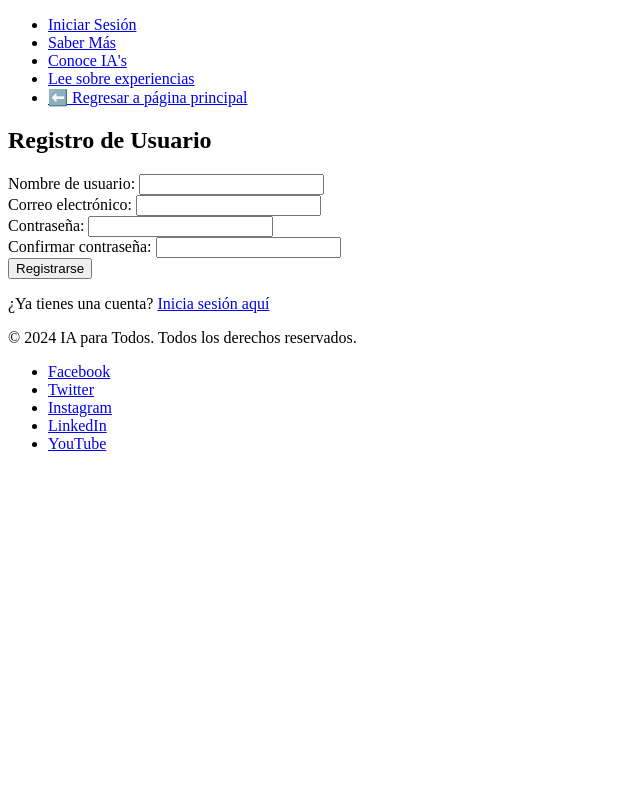
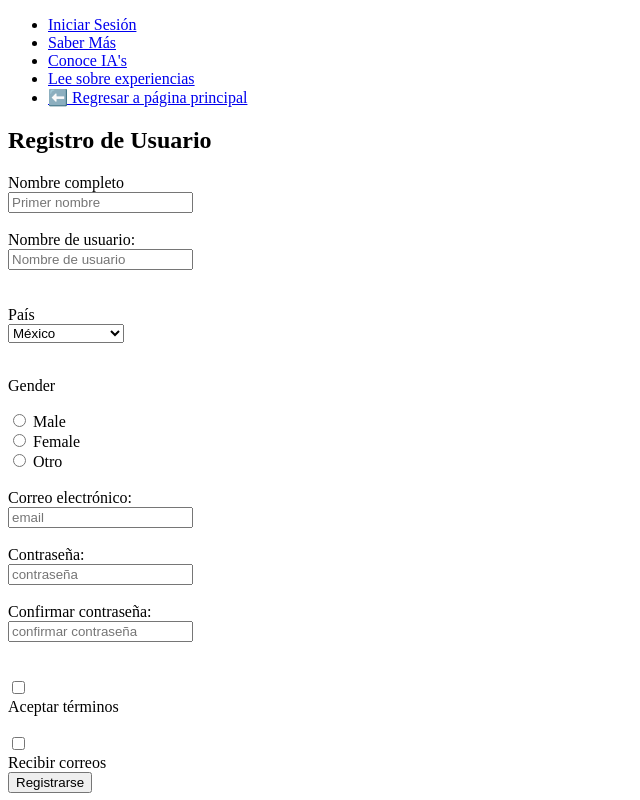
Before and after one commit to mtzl3/IA-PARA-TODOS, a plain HTML site: page pages/registro.html in a window 1280 px wide. Shown: the top 800 px of the page, without its empty margins (0-640 px from the left). Drawn offline with Linux system fonts and the light colour scheme.

Commit message:
actualizacion2_14Nov

```diff
--- a/pages/registro.html
+++ b/pages/registro.html
@@ -9,38 +9,96 @@
 </head>
 <body>
     <!-- Menú de navegación-->
+    <header>
         <nav>
             <ul>
-            <li><a href="./pages/user.html">Iniciar Sesión</a></li>
-            <li><a href="/about">Saber Más</a></li>
-            <li><a href=".pages/ejemplos.html">Conoce IA's</a></li>
-            <li><a href=".pages/experiencias.html">Lee sobre experiencias</a></li>
+                <li><a href="user.html">Iniciar Sesión</a></li>
+                <li><a href="about.html">Saber Más</a></li>
+                <li><a href="ejemplos.html">Conoce IA's</a></li>
+                <li><a href="#">Lee sobre experiencias</a></li>
                 <li><a href="../index.html">⬅️ Regresar a página principal</a></li>
             </ul>
         </nav>
+    </header>
+
     <!--Formulario-->
+    <main>
         <h2>Registro de Usuario</h2>
-    <form action="/register" method="POST">
+         <form>
         <div>
-            <label for="username">Nombre de usuario:</label>
-            <input type="text" id="username" name="username" required>
+            <label for="lbl_name">Nombre completo</label>
+            <br>
+            <input type="text" id="fname" placeholder="Primer nombre">
+        </div>
+        <br>
+        <div>
+            <label for="lbl_username">Nombre de usuario:</label>
+            <br>
+            <input type="text" id="username" placeholder="Nombre de usuario">
+        </div>
+        <br>
+        <br>
+        <div>
+            <label for="lblcountry">País</label>
+            <br>
+            <select>
+                <option value="Omex">México</option>
+                <option value="OEu">Estados Unidos</option>
+                <option value="OCanada">Canada</option>
+                <option value="OCanada">Honduras</option>
+                <option value="OCanada">Colombia</option>
+                <option value="OCanada">Argentina</option>
+            </select>
+        </div>
+        <br>
+        <div>
+            <p>Gender</p>
+            <input type="radio" name="gender" id="gender" value="male">
+            <label for="gender">Male</label>
+            <br>
+            <input type="radio" name="gender" id="female" value="female">
+            <label for="gender">Female</label>
+            <br>
+            <input type="radio" name="gender" id="other" value="other">
+            <label for="gender">Otro</label>
+        </div>
+        <br>
+        <div>
+            <label for="lbl_email">Correo electrónico:</label>
+            <br>
+            <input type="email" id="email" name="email" placeholder="email">
+        </div>
+        <br>
+        <div>
+            <label for="lbl_password">Contraseña:</label>
+            <br>
+            <input type="password" id="password" name="password" placeholder="contraseña">
+        </div>
+        <br>
+        <div>
+            <label for="lbl_confirm-password">Confirmar contraseña:</label>
+            <br>
+            <input type="password" id="confirm-password" name="confirm-password" placeholder="confirmar contraseña">
+        </div>
+        <br>
+        <br>
+        <div>
+            <input type="checkbox" name="legalPolicy" id="legalPolicy" value="true">
+            <br>
+            <label for="legalPolicy">Aceptar términos</label>
+        </div>
+        <br>
+        <div>
+            <input type="checkbox" name="recibirCorreos" id="recibirCorreos" value="true">
+            <br>
+            <label for="recibirCorreos">Recibir correos</label>
         </div>
         <div>
-            <label for="email">Correo electrónico:</label>
-            <input type="email" id="email" name="email" required>
-        </div>
-        <div>
-            <label for="password">Contraseña:</label>
-            <input type="password" id="password" name="password" required>
-        </div>
-        <div>
-            <label for="confirm-password">Confirmar contraseña:</label>
-            <input type="password" id="confirm-password" name="confirm-password" required>
-        </div>
-        <div>
-            <button type="submit">Registrarse</button>
+            <button type="submit" value="sign_up">Registrarse</button>
         </div>
     </form>
+    </main>
+
     <p>¿Ya tienes una cuenta? <a href="user.html">Inicia sesión aquí</a></p>
     <footer>
         <p>&copy; 2024 IA para Todos. Todos los derechos reservados.</p>
```
Also changed, not shown: index.html (+13 -5 lines), pages/about.html (+10 -7 lines), pages/ejemplos.html (+6 -3 lines), pages/user.html (+21 -11 lines). Lines whose indentation alone changed are shown as unchanged.
